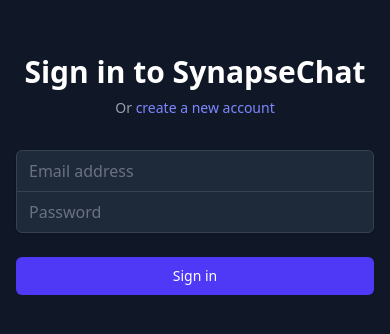
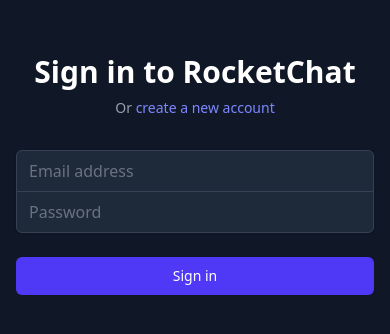
Before and after one commit to Siddhantbg/Rocket-Chat, a React (Vite) app in the folder frontend/: page /login in a window 390 px wide. Shown: the part 260-594 px from the top of the page. Built offline with nearby package versions, Linux system fonts and the light colour scheme; no server answers.

Commit message:
responsive fix

```diff
--- a/frontend/src/pages/Login.tsx
+++ b/frontend/src/pages/Login.tsx
@@ -23,7 +23,7 @@ export default function Login() {
       <div className="max-w-md w-full space-y-8">
         <div>
           <h2 className="mt-6 text-center text-3xl font-extrabold text-white">
-            Sign in to SynapseChat
+            Sign in to RocketChat
           </h2>
           <p className="mt-2 text-center text-sm text-gray-400">
             Or{' '}
```
